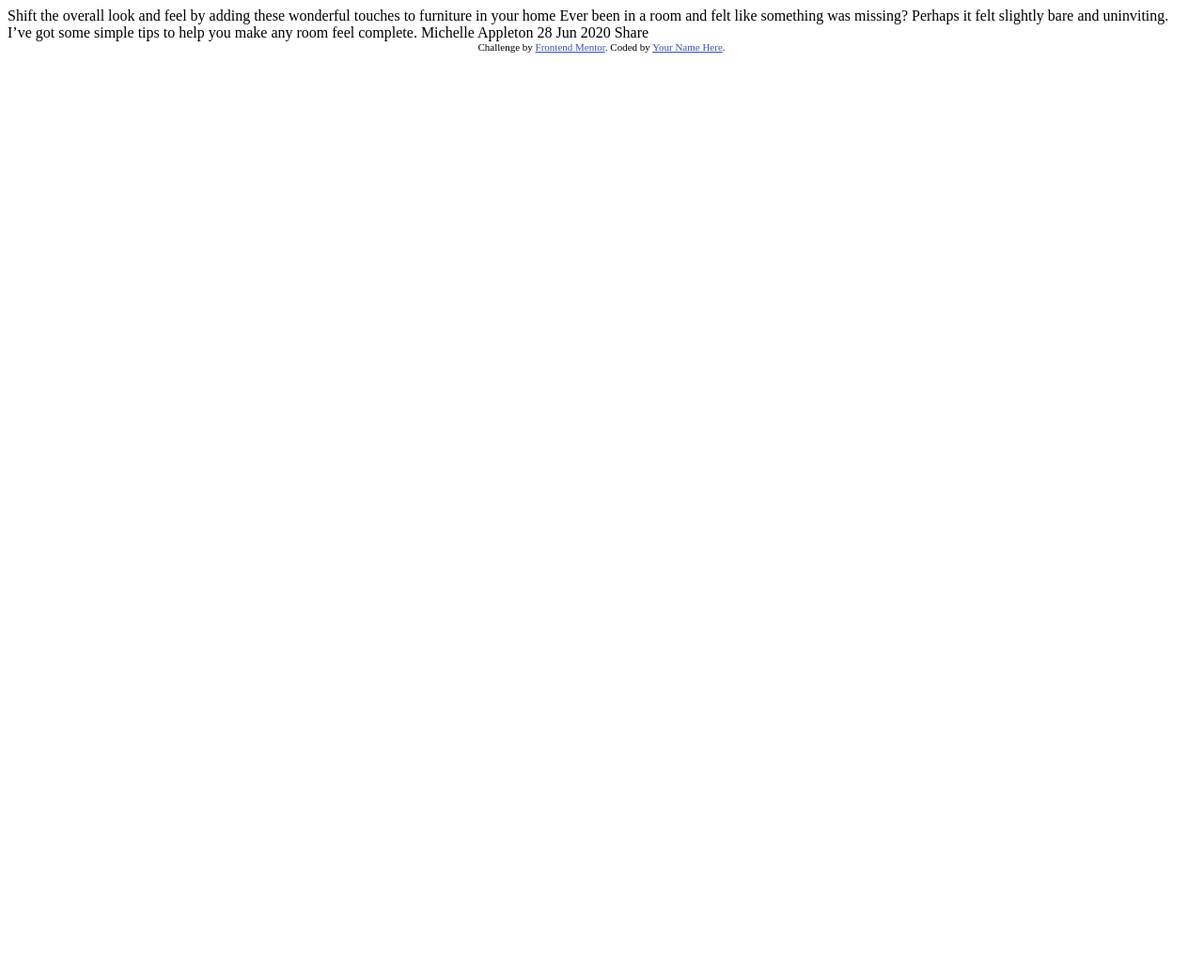
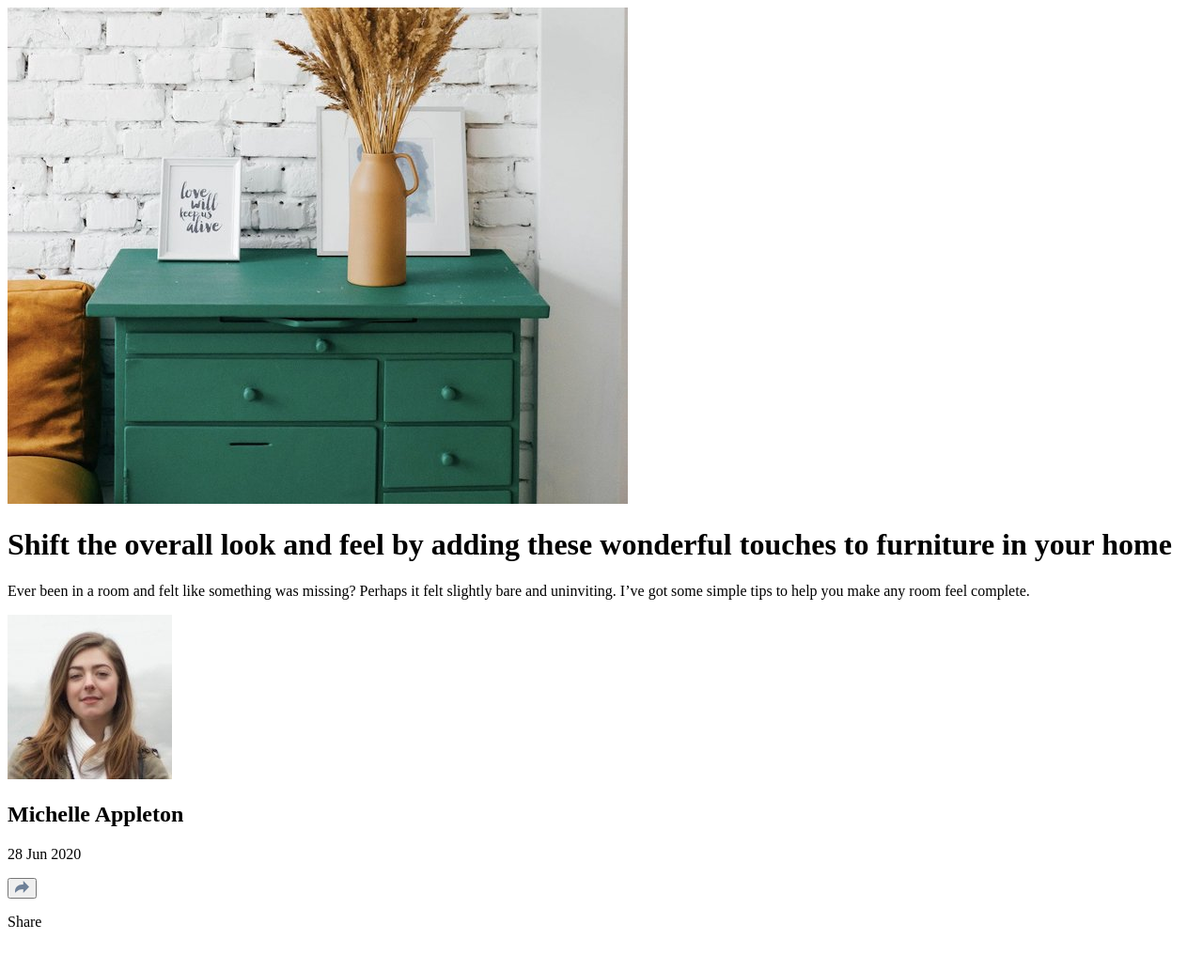
Before and after one commit to JohnMwendwa/article-preview-component, a plain HTML site: page index.html in a window 1280 px wide. Shown: the whole page at 94% size. Before the commit the page ends 800 px from the top, so only its background shows below. Drawn offline with Linux system fonts and the light colour scheme.

Commit message:
add markup

```diff
--- a/index.html
+++ b/index.html
@@ -1,36 +1,69 @@
 <!DOCTYPE html>
 <html lang="en">
   <head>
-  <meta charset="UTF-8">
-  <meta name="viewport" content="width=device-width, initial-scale=1.0"> <!-- displays site properly based on user's device -->
+    <meta charset="UTF-8" />
+    <meta name="viewport" content="width=device-width, initial-scale=1.0" />
+    <!-- displays site properly based on user's device -->
 
-  <link rel="icon" type="image/png" sizes="32x32" href="./images/favicon-32x32.png">
+    <link
+      rel="icon"
+      type="image/png"
+      sizes="32x32"
+      href="./images/favicon-32x32.png"
+    />
 
     <title>Frontend Mentor | Article preview component</title>
-
-  <!-- Feel free to remove these styles or customise in your own stylesheet 👍 -->
-  <style>
-    .attribution { font-size: 11px; text-align: center; }
-    .attribution a { color: hsl(228, 45%, 44%); }
-  </style>
   </head>
   <body>
+    <main>
+      <div class="card">
+        <div class="card__image">
+          <img src="images/drawers.jpg" alt="drawer image" />
+        </div>
+        <div class="card__content">
+          <div class="card__header">
+            <h1>
+              Shift the overall look and feel by adding these wonderful touches
+              to furniture in your home
+            </h1>
+            <p>
+              Ever been in a room and felt like something was missing? Perhaps
+              it felt slightly bare and uninviting. I’ve got some simple tips to
+              help you make any room feel complete.
+            </p>
+          </div>
+          <div class="card__footer">
+            <div class="card__footer__content">
+              <div class="card__footer__image">
+                <img src="images/avatar-michelle.jpg" alt="michele avatar" />
+              </div>
+              <div class="card__footer__text">
+                <h2>Michelle Appleton</h2>
+                <p>28 Jun 2020</p>
+              </div>
+            </div>
+            <div class="card__footer__share__btn">
+              <button>
+                <svg xmlns="http://www.w3.org/2000/svg" width="15" height="13">
+                  <path
+                    fill="#6E8098"
+                    d="M15 6.495L8.766.014V3.88H7.441C3.33 3.88 0 7.039 0 10.936v2.049l.589-.612C2.59 10.294 5.422 9.11 8.39 9.11h.375v3.867L15 6.495z"
+                  />
+                </svg>
+              </button>
 
-  Shift the overall look and feel by adding these wonderful
-  touches to furniture in your home
-
-  Ever been in a room and felt like something was missing? Perhaps
-  it felt slightly bare and uninviting. I’ve got some simple tips
-  to help you make any room feel complete.
-
-  Michelle Appleton
-  28 Jun 2020
-
-  Share
-
-  <div class="attribution">
-    Challenge by <a href="https://www.frontendmentor.io?ref=challenge" target="_blank">Frontend Mentor</a>.
-    Coded by <a href="#">Your Name Here</a>.
+              <div class="share__content">
+                <p>Share</p>
+                <div class="share__icons">
+                  <img src="images/icon-facebook.svg" alt="facebook icon" />
+                  <img src="images/icon-twitter.svg" alt="twitter icon" />
+                  <img src="images/icon-pinterest.svg" alt="pinterest icon" />
                 </div>
+              </div>
+            </div>
+          </div>
+        </div>
+      </div>
+    </main>
   </body>
 </html>
```
Lines whose indentation alone changed are shown as unchanged.
